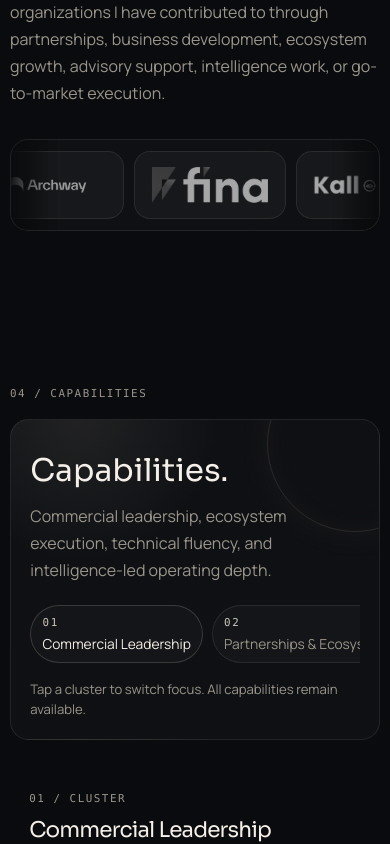
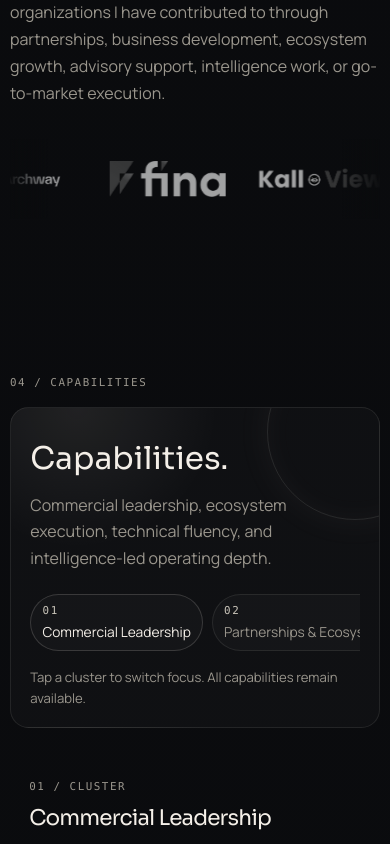
Before and after one commit to thepopeblack-byte/cv-website, a Next.js app: page / in a window 390 px wide. Shown: the part 2580-3424 px from the top of the page. Built offline with nearby package versions, Linux system fonts and the light colour scheme.

Commit message:
Consolidate education into credentials section

```diff
--- a/app/globals.css
+++ b/app/globals.css
@@ -945,12 +945,10 @@ main#main-content > section.page-layer {
 .logo-marquee {
   position: relative;
   overflow: hidden;
-  border: 1px solid var(--line);
-  border-radius: 1.15rem;
-  background:
-    linear-gradient(90deg, rgba(10, 11, 13, 0.88), transparent 14%),
-    linear-gradient(270deg, rgba(10, 11, 13, 0.88), transparent 14%),
-    rgba(255, 255, 255, 0.025);
+  border: 0;
+  border-radius: 0;
+  background: transparent;
+  padding-block: 0.35rem;
 }
 
 .logo-marquee::before,
@@ -978,8 +976,9 @@ main#main-content > section.page-layer {
   display: flex;
   width: max-content;
   min-width: 100%;
-  gap: 0.9rem;
-  padding: 0.85rem;
+  align-items: center;
+  gap: clamp(2.25rem, 5vw, 4.5rem);
+  padding: 0.7rem 0;
   animation: logo-marquee 42s linear infinite;
 }
 
@@ -994,18 +993,15 @@ main#main-content > section.page-layer {
 
 .logo-marquee-card {
   display: inline-flex;
-  min-height: 4.75rem;
-  min-width: 11.5rem;
+  min-height: 3.5rem;
+  min-width: 8.5rem;
   align-items: center;
   justify-content: center;
-  border: 1px solid var(--line);
-  border-radius: 1rem;
-  background: rgba(255, 255, 255, 0.035);
-  padding: 0.9rem 1.25rem;
-  transition:
-    border-color 0.25s ease,
-    background-color 0.25s ease,
-    transform 0.25s ease;
+  border: 0;
+  border-radius: 0;
+  background: transparent;
+  padding: 0;
+  transition: transform 0.25s ease;
 }
 
 .logo-marquee-image {
@@ -1023,8 +1019,6 @@ main#main-content > section.page-layer {
 .logo-marquee-link:hover .logo-marquee-card,
 .logo-marquee-link:focus-visible .logo-marquee-card,
 .logo-marquee-card:hover {
-  border-color: var(--line-strong);
-  background: rgba(255, 255, 255, 0.055);
   transform: translateY(-1px);
 }
 
@@ -1664,14 +1658,14 @@ main#main-content > section.page-layer {
   }
 
   .logo-marquee-track {
-    gap: 0.65rem;
-    padding: 0.7rem;
+    gap: 2rem;
+    padding: 0.55rem 0;
   }
 
   .logo-marquee-card {
-    min-height: 4.25rem;
-    min-width: 9.5rem;
-    padding: 0.8rem 1rem;
+    min-height: 3.25rem;
+    min-width: 7rem;
+    padding: 0;
   }
 
   .logo-marquee-image {
--- a/app/page.tsx
+++ b/app/page.tsx
@@ -1,6 +1,5 @@
 import { Certifications } from "@/components/Certifications";
 import { Contact } from "@/components/Contact";
-import { Education } from "@/components/Education";
 import { ExperienceTimeline } from "@/components/ExperienceTimeline";
 import { Footer } from "@/components/Footer";
 import { Header } from "@/components/Header";
@@ -25,7 +24,6 @@ export default function Page() {
         <Portfolio />
         <ExperienceTimeline />
         <Certifications />
-        <Education />
         <SpeakingMedia />
         <Contact />
       </main>
--- a/components/Certifications.tsx
+++ b/components/Certifications.tsx
@@ -1,10 +1,11 @@
 import { Container } from "@/components/Container";
 import { SectionReveal } from "@/components/SectionReveal";
 import { certifications } from "@/data/certifications";
+import { profile } from "@/data/profile";
 
 export function Certifications() {
   return (
-    <section id="certifications" className="page-layer py-14 md:py-16 lg:py-12">
+    <section id="credentials" className="page-layer py-14 md:py-16 lg:py-12">
       <Container>
         <SectionReveal className="section-frame">
           <div className="meta-stack">07 / CREDENTIALS</div>
@@ -12,8 +13,9 @@ export function Certifications() {
             <div>
               <h2 className="section-title">Credentials.</h2>
               <p className="section-copy">
-                Certification work across compliance, financial crime analysis,
-                open-source intelligence, and leadership.
+                Certification work and education foundations across compliance,
+                financial crime analysis, open-source intelligence, and
+                leadership.
               </p>
             </div>
 
@@ -27,6 +29,33 @@ export function Certifications() {
                   <h3>{certification.title}</h3>
                 </article>
               ))}
+
+              <article className="education-card credential-education">
+                <div>
+                  <div className="meta-stack">Education</div>
+                  <h3>{profile.education.degree}</h3>
+                  <p className="mt-3 text-[0.98rem] leading-8 text-[var(--muted)]">
+                    {profile.education.school}
+                  </p>
+                  <p className="mt-2 text-[0.98rem] leading-8 text-[var(--muted)]">
+                    {profile.education.course}
+                  </p>
+                </div>
+
+                <div className="education-highlight-grid">
+                  {profile.education.highlights.map((highlight, index) => (
+                    <article
+                      key={highlight}
+                      className="education-highlight-card"
+                    >
+                      <div className="meta-stack">
+                        0{index + 1} / FOUNDATION
+                      </div>
+                      <p>{highlight}</p>
+                    </article>
+                  ))}
+                </div>
+              </article>
             </div>
           </div>
         </SectionReveal>
--- a/components/Contact.tsx
+++ b/components/Contact.tsx
@@ -81,7 +81,7 @@ export function Contact() {
     <section id="contact" className="page-layer py-14 md:py-16 lg:py-12">
       <Container>
         <SectionReveal className="section-frame">
-          <div className="meta-stack">10 / CONTACT</div>
+          <div className="meta-stack">09 / CONTACT</div>
           <div className="mt-4 grid gap-8 lg:grid-cols-[0.34fr_0.66fr] lg:items-start">
             <div>
               <h2 className="section-title">Contact.</h2>
--- a/components/Header.tsx
+++ b/components/Header.tsx
@@ -13,8 +13,8 @@ const desktopLinks = [
   { label: "Proof", href: "#impact" },
   { label: "Capabilities", href: "#skills" },
   { label: "Experience", href: "#experience" },
+  { label: "Credentials", href: "#credentials" },
   { label: "Speaking", href: "#speaking" },
-  { label: "Education", href: "#education" },
   { label: "Contact", href: "#contact" },
 ];
 
@@ -25,13 +25,15 @@ const mobileLinks = [
   { label: "Capabilities", href: "#skills" },
   { label: "Work", href: "#portfolio" },
   { label: "Experience", href: "#experience" },
-  { label: "Education", href: "#education" },
+  { label: "Credentials", href: "#credentials" },
   { label: "Media", href: "#speaking" },
   { label: "Contact", href: "#contact" },
 ];
 
 const observedLinks = Array.from(
-  new Map([...desktopLinks, ...mobileLinks].map((link) => [link.href, link])).values(),
+  new Map(
+    [...desktopLinks, ...mobileLinks].map((link) => [link.href, link]),
+  ).values(),
 );
 
 export function Header() {
@@ -50,7 +52,10 @@ export function Header() {
       .map((link) => document.querySelector<HTMLElement>(link.href))
       .filter(Boolean) as HTMLElement[];
 
-    if (!sections.length || typeof window.IntersectionObserver === "undefined") {
+    if (
+      !sections.length ||
+      typeof window.IntersectionObserver === "undefined"
+    ) {
       return;
     }
 
@@ -58,7 +63,10 @@ export function Header() {
     const observer = new IntersectionObserver(
       (entries) => {
         entries.forEach((entry) => {
-          visibility.set(entry.target, entry.isIntersecting ? entry.intersectionRatio : 0);
+          visibility.set(
+            entry.target,
+            entry.isIntersecting ? entry.intersectionRatio : 0,
+          );
         });
 
         let nextActiveHref = activeHrefRef.current;
@@ -94,14 +102,21 @@ export function Header() {
       <Container>
         <div className="site-header-panel relative rounded-[1rem] border border-[var(--line)] bg-[rgba(10,11,13,0.84)] px-4 py-4 backdrop-blur-xl">
           <div className="flex items-center justify-between gap-4">
-            <Link href="#home" className="site-brand min-w-0" onClick={() => activateLink("#home")}>
+            <Link
+              href="#home"
+              className="site-brand min-w-0"
+              onClick={() => activateLink("#home")}
+            >
               <div className="meta-stack">Kayode Popoola / Popeblack</div>
               <div className="mt-1 truncate font-['Sora'] text-sm text-[var(--foreground)]">
                 {profile.headline}
               </div>
             </Link>
 
-            <nav className="desktop-nav hidden items-center lg:flex" aria-label="Primary navigation">
+            <nav
+              className="desktop-nav hidden items-center lg:flex"
+              aria-label="Primary navigation"
+            >
               {desktopLinks.map((link) => (
                 <Link
                   key={link.href}
@@ -146,7 +161,9 @@ export function Header() {
             id="mobile-nav"
             className={cn(
               "mobile-nav-panel grid overflow-hidden transition-all duration-300 lg:hidden",
-              open ? "mt-4 grid-rows-[1fr] opacity-100" : "grid-rows-[0fr] opacity-0",
+              open
+                ? "mt-4 grid-rows-[1fr] opacity-100"
+                : "grid-rows-[0fr] opacity-0",
             )}
           >
             <div className="min-h-0">
--- a/components/ScrollScenes.tsx
+++ b/components/ScrollScenes.tsx
@@ -10,7 +10,6 @@ const sceneLabels = [
   "Selected Work",
   "Experience",
   "Credentials",
-  "Education",
   "Media",
   "Contact",
 ];
--- a/components/SpeakingMedia.tsx
+++ b/components/SpeakingMedia.tsx
@@ -23,10 +23,12 @@ export function SpeakingMedia() {
     <section id="speaking" className="page-layer py-14 md:py-16 lg:py-12">
       <Container>
         <SectionReveal className="section-frame media-stage">
-          <div className="meta-stack">09 / SPEAKING & MEDIA</div>
+          <div className="meta-stack">08 / SPEAKING & MEDIA</div>
           <div className="mt-4 grid gap-8 lg:grid-cols-[0.34fr_0.66fr] lg:items-start">
             <div className="media-stage-copy">
-              <h2 className="section-title">Speaking, media, and public credibility.</h2>
+              <h2 className="section-title">
+                Speaking, media, and public credibility.
+              </h2>
               <p className="section-copy">{profile.speakingIntro}</p>
             </div>
 
```
